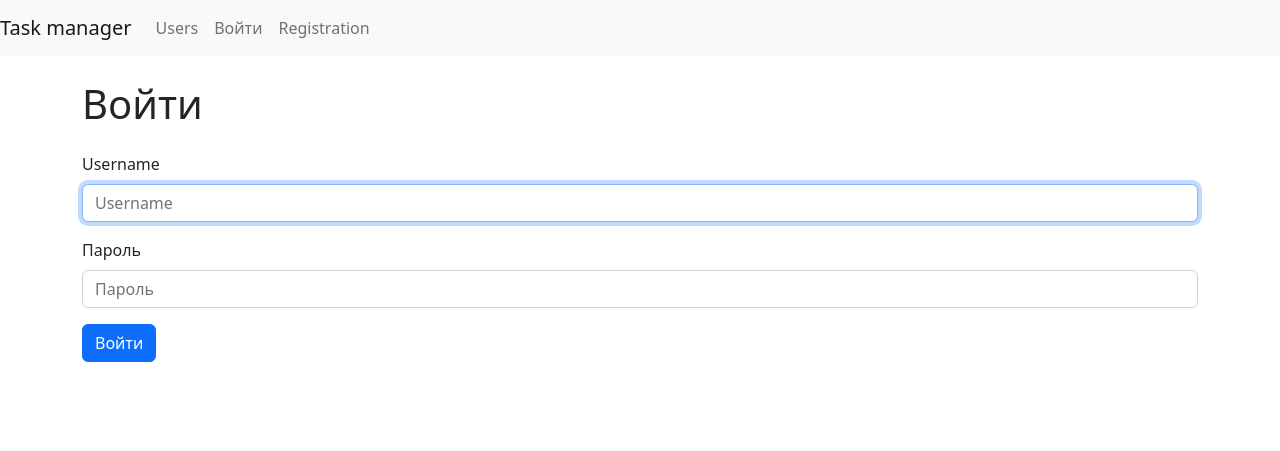
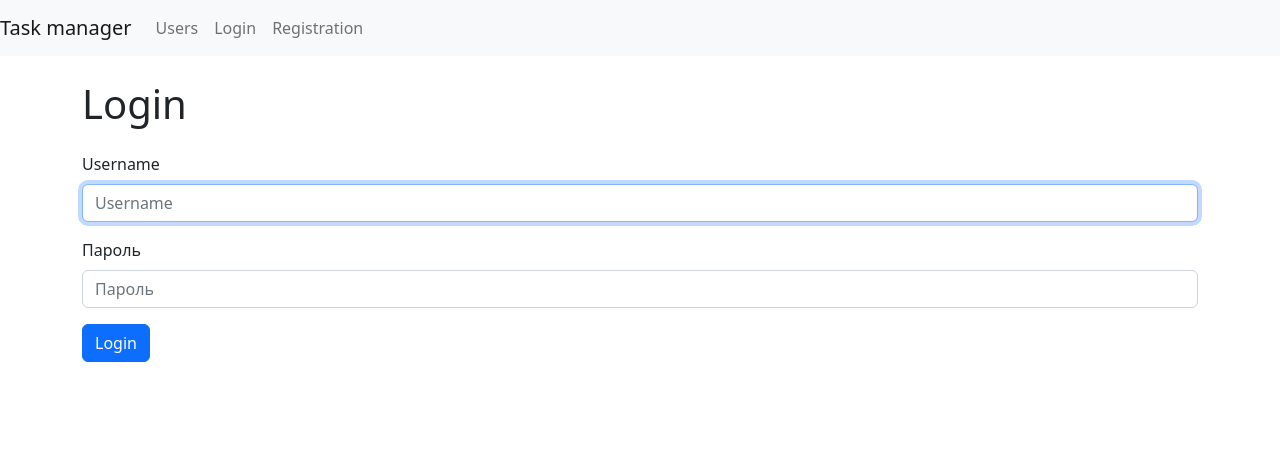
Before and after one commit to Fiklik/Task-Manager, a Django app: page /login/ in a window 1280 px wide. Shown: the top 451 px of the page. Run offline with Django 4.2, Linux system fonts and the light colour scheme; some libraries are stand-ins or nearby versions.

Commit message:
fixed localization

```diff
--- a/task_manager/templates/users/login.html
+++ b/task_manager/templates/login.html
@@ -14,7 +14,7 @@
         {% endif %}
     {% endfor %}
 {% endif %}
-<h1 class="my-4">{% translate 'Log in' %}</h1>
+<h1 class="my-4">{% translate 'Login' %}</h1>
 <form method="post">
     {% csrf_token %}
     {% if messages %}
@@ -34,7 +34,7 @@
         <label class="form-label" for="id_password">{% translate 'Password' %}</label>
         <input type="password" name="password" autocomplete="current-password" class="form-control" placeholder="{% translate 'Password' %}" required="" id="id_password">
     </div>
-    <input class="btn btn-primary" type="submit" value="{% translate 'Log in' %}">
+    <input class="btn btn-primary" type="submit" value="{% translate 'Login' %}">
 </form>
 </div>
 {% if form.errors%}
--- a/task_manager/templates/nav.html
+++ b/task_manager/templates/nav.html
@@ -35,7 +35,7 @@
         {% if not user.is_authenticated %}
         <ul class="navbar-nav">
             <li class="nav-item">
-                <a href="{% url 'login' %}" class="nav-link">{% translate "Log in" %}</a>
+                <a href="{% url 'login' %}" class="nav-link">{% translate "Login" %}</a>
             </li>
             <li class="nav-item">
                 <a href="{% url 'create_user' %}" class="nav-link">{% translate "Registration" %}</a>
--- a/task_manager/views.py
+++ b/task_manager/views.py
@@ -12,7 +12,7 @@ class MainIndexView(TemplateView):
 
 
 class LoginUserFormView(SuccessMessageMixin, LoginView):
-    template_name = "users/login.html"
+    template_name = "login.html"
     next_page = reverse_lazy("main_index")
     form_class = AuthenticationForm
     success_message = _("You are logged in")
```
Also changed, not shown: task_manager/locale/ru/LC_MESSAGES/django.po, 1 other file.
